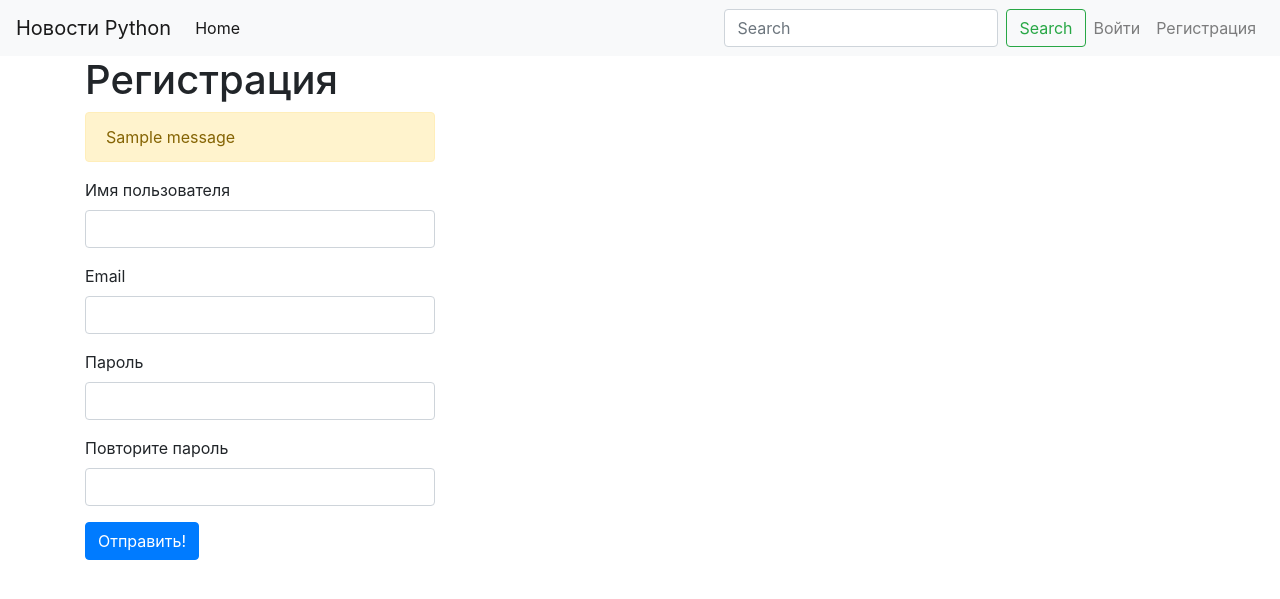
After one commit to 2rist116/learn_web, a Flask app: page /users/register in a window 1280 px wide. The commit adds this page. Shown: the top 599 px of the page. Run offline with Flask 2, Linux system fonts and the light colour scheme; tables that the repository leaves empty hold one stand-in row (values such as "Sample post"); one stand-in notice (Sample message) is shown.

Commit message:
исправил алерты, и добавил панель меню

```diff
--- a/webapp/__init__.py
+++ b/webapp/__init__.py
@@ -1,10 +1,11 @@
 from flask import Flask
-
+from flask_migrate import Migrate
 from webapp.db import db
 from webapp.user.models import User
 from flask_login import LoginManager
 from webapp.user.views import blueprint as user_blueprint
 from webapp.admin.views import blueprint as admin_blueprint
+from webapp.news.views import blueprint as news_blueprint
 
 
 # set FLASK_APP=webapp && set FLASK_ENV=development && set FLASK_DEBUG=1 && flask run
@@ -21,6 +22,7 @@ def create_app():
     login_manager.login_view = 'login'
     app.register_blueprint(user_blueprint)
     app.register_blueprint(admin_blueprint)
+    app.register_blueprint(news_blueprint)
 
     @login_manager.user_loader
     def load_user(user_id):
--- a/webapp/templates/base.html
+++ b/webapp/templates/base.html
@@ -10,39 +10,22 @@
         <title>{{ page_title }}</title>
     </head>
     <body>
+        {% include 'menu.html' %}
         <div class="container">
             <h1>{{ page_title }}</h1>
                 {% with messages = get_flashed_messages() %}
                     {% if messages %}
-                    <div class="alert alert-warning-danger" role="alert">
-                        {% for message in messages %}
-                            {{ message }}<br>
-                        {% endfor %}
+                    <div class="row">
+                        <div class="col-4">
+                            <div class="alert alert-warning" role="alert">
+                                {% for message in messages %}
+                                    {{ message }}<br>
+                                {% endfor %}
+                            </div>
+                        </div>
                     </div>
                     {% endif %}
                 {% endwith %}
-                <ul class="navbar-nav">
-                {% if current_user.is_authenticated %}
-                    <li class="nav-item">
-                        <span class="nav-link">Привет, {{ current_user.username }}!</span>
-                    </li>
-                    {% if current_user.is_admin %}
-                    <li class="nav-item">
-                        <a href="{{ url_for('admin.admin_index') }}" class="nav-link">Админка</a>
-                    </li>
-                    {% endif %}
-                    <li class="nav-item">
-                        <a class="nav-link" href="{{ url_for('user.logout') }}">Выйти</a>
-                    </li>
-                {% else %}
-                    <li class="nav-item">
-                        <a class="nav-link" href="{{ url_for('user.login') }}">Войти</a>
-                    </li>
-                    <li class="nav-item">
-                        <a class="nav-link" href="{{ url_for('user.register') }}">Регистрация</a>
-                    </li>
-                {% endif %}
-                </ul>
                 {% block content %}
                 {% endblock %}
         </div>
--- a/webapp/templates/index.html
+++ b/webapp/templates/index.html
@@ -2,7 +2,6 @@
 {% block content %}
 <div class="row">
     <div class="col-8">
-        <h2>Новость</h2>
         {% for news in news_list %}
         <h3><a href="{{ news.url }}">{{ news.title }}</a></h3>
         <p>{{ news.published.strftime('%Y-%m-%d') }}</p>
--- a/webapp/templates/login.html
+++ b/webapp/templates/login.html
@@ -1,7 +1,9 @@
 {% extends "base.html" %}
 {% block content %}
-<form action="{{ url_for('process_login') }}" method="post">
+<form action="{{ url_for('user.process_login') }}" method="post">
     {{ form.hidden_tag() }}
+    <div class="row">
+        <div class="col-4">
             <div class="form-group">
                 {{ form.username.label }}<br>
                 {{ form.username() }}
@@ -15,5 +17,7 @@
                 {{ form.remember_me.label(class_='form-check-label') }}
             </div>
             {{ form.submit }}
+        </div>
+    </div>
 </form>
 {% endblock %}
--- /dev/null
+++ b/webapp/templates/menu.html
@@ -0,0 +1,41 @@
+<nav class="navbar navbar-expand-lg navbar-light bg-light">
+    <a class="navbar-brand" href="#">Новости Python</a>
+    <button class="navbar-toggler" type="button" data-toggle="collapse" data-target="#navbarSupportedContent" aria-controls="navbarSupportedContent" aria-expanded="false" aria-label="Toggle navigation">
+      <span class="navbar-toggler-icon"></span>
+    </button>
+
+    <div class="collapse navbar-collapse" id="navbarSupportedContent">
+      <ul class="navbar-nav mr-auto">
+        <li class="nav-item active">
+          <a class="nav-link" href="{{ url_for('news.index') }}">Home <span class="sr-only">(current)</span></a>
+        </li>
+
+      </ul>
+      <form class="form-inline my-2 my-lg-0">
+        <input class="form-control mr-sm-2" type="search" placeholder="Search" aria-label="Search">
+        <button class="btn btn-outline-success my-2 my-sm-0" type="submit">Search</button>
+        <ul class="navbar-nav">
+            {% if current_user.is_authenticated %}
+                <li class="nav-item">
+                    <span class="nav-link">Привет, {{ current_user.username }}!</span>
+                </li>
+                {% if current_user.is_admin %}
+                <li class="nav-item">
+                    <a href="{{ url_for('admin.admin_index') }}" class="nav-link">Админка</a>
+                </li>
+                {% endif %}
+                <li class="nav-item">
+                    <a class="nav-link" href="{{ url_for('user.logout') }}">Выйти</a>
+                </li>
+            {% else %}
+                <li class="nav-item">
+                    <a class="nav-link" href="{{ url_for('user.login') }}">Войти</a>
+                </li>
+                <li class="nav-item">
+                    <a class="nav-link" href="{{ url_for('user.register') }}">Регистрация</a>
+                </li>
+            {% endif %}
+        </ul>
+      </form>
+    </div>
+</nav>
--- a/webapp/templates/registration.html
+++ b/webapp/templates/registration.html
@@ -1,7 +1,9 @@
 {% extends "base.html" %}
 {% block content %}
-<form action="{{ url_for('process_login') }}" method="post">
+<form action="{{ url_for('user.process_reg') }}" method="post">
     {{ form.hidden_tag() }}
+    <div class="row">
+        <div class="col-4">
             <div class="form-group">
                 {{ form.username.label }}<br>
                 {{ form.username() }}
@@ -18,5 +20,7 @@
                 {{ form.password2() }}
             </div>
             {{ form.submit }}
+        </div>
+    </div>
 </form>
 {% endblock %}
--- a/webapp/user/forms.py
+++ b/webapp/user/forms.py
@@ -1,7 +1,7 @@
 from flask_wtf import FlaskForm
 from wtforms import StringField, PasswordField, SubmitField, BooleanField
 from wtforms.validators import DataRequired, Email, EqualTo, ValidationError
-from webapp.model import User
+from webapp.user.models import User
 
 
 class LoginForm(FlaskForm):
--- a/webapp/user/views.py
+++ b/webapp/user/views.py
@@ -1,8 +1,9 @@
 from flask import Blueprint
 from flask import render_template, flash, redirect, url_for
 from flask_login import login_user, logout_user, current_user
-from webapp.user.forms import LoginForm
+from webapp.user.forms import LoginForm, RegistrationForm
 from webapp.user.models import User
+from webapp.db import db
 
 
 blueprint = Blueprint('user', __name__, url_prefix='/users')
@@ -26,12 +27,44 @@ def process_login():
             login_user(user, remember=form.remember_me.data)
             login_user(user)
             flash('Вы вошли на сайт')
-            return redirect(url_for('index'))
+            return redirect(url_for('news.index'))
     flash('Неправильное имя пользователя или пароль')
     return redirect(url_for('user.login'))
+
+
+@blueprint.route('/register')
+def register():
+    if current_user.is_authenticated:
+        return redirect(url_for('news.index'))
+    form = RegistrationForm()
+    title = "Регистрация"
+    return render_template('registration.html',
+                           page_title=title, form=form)
+
+
+@blueprint.route('/process-reg', methods=['POST'])
+def process_reg():
+    form = RegistrationForm()
+    if form.validate_on_submit():
+        new_user = User(username=form.username.data,
+                        email=form.email.data, role='user')
+        new_user.set_password(form.password.data)
+        db.session.add(new_user)
+        db.session.commit()
+        flash('Вы успешно зарегистрировались!')
+        return redirect(url_for('user.login'))
+    else:
+        for field, errors in form.errors.items():
+            for error in errors:
+                flash('Ошибка в поле "{}": - {}'.format(
+                    getattr(form, field).label.text,
+                    error
+                ))
+        return redirect(url_for('user.register'))
 
 
 @blueprint.route('/logout')
 def logout():
     logout_user()
-    return redirect(url_for('index'))
+    flash('Вы разлогинились!')
+    return redirect(url_for('news.index'))
```
Lines whose indentation alone changed are shown as unchanged.
